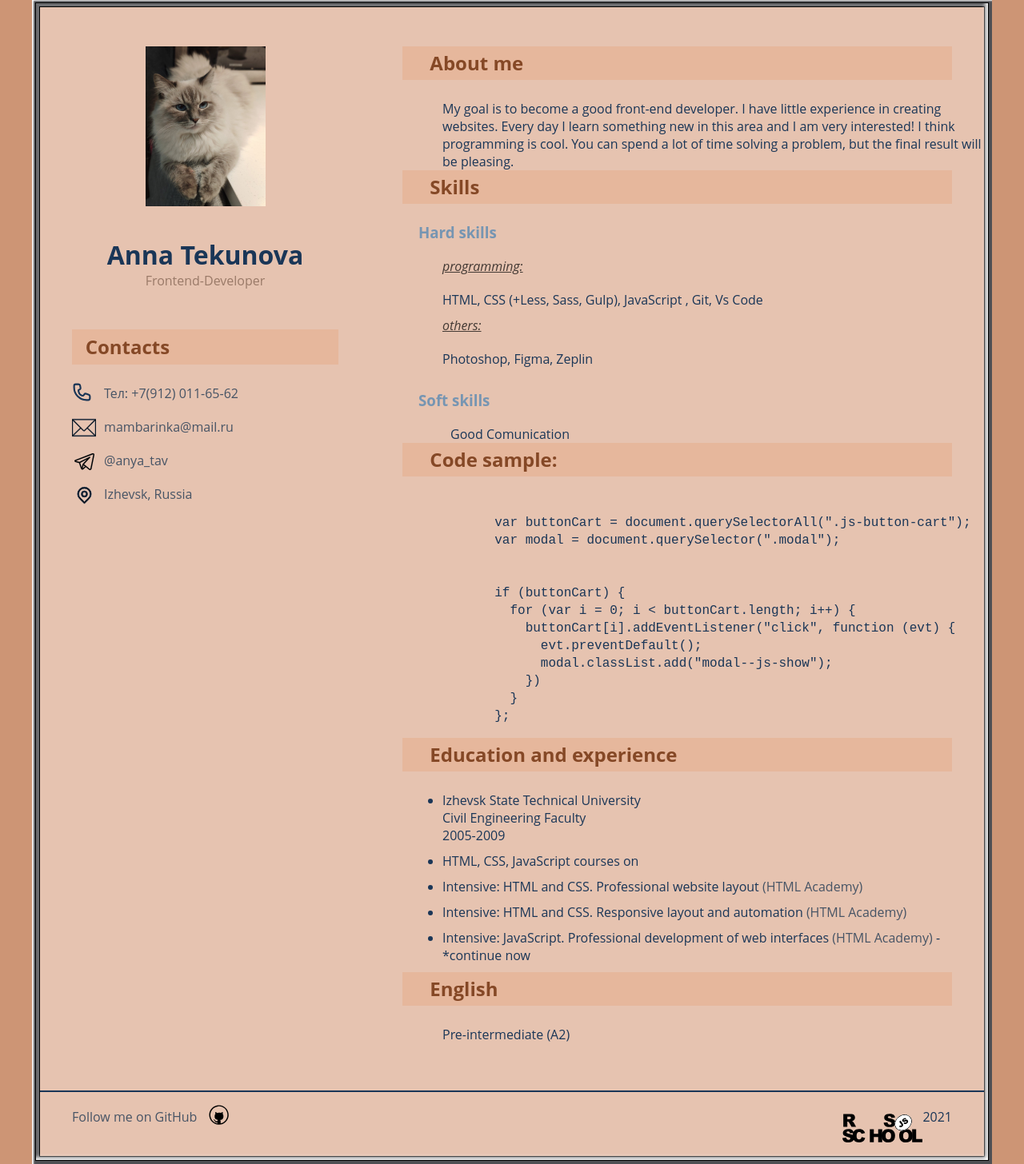
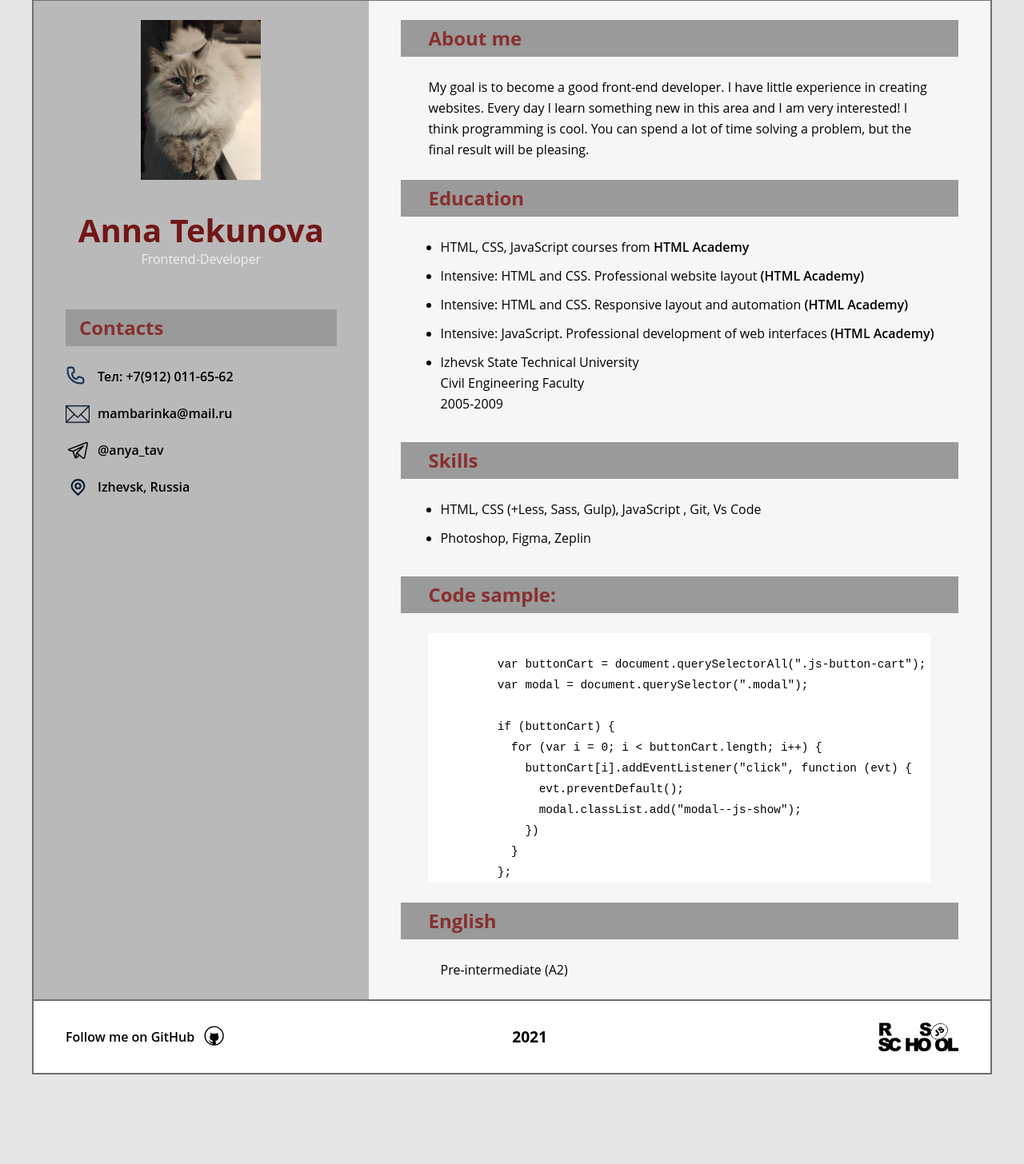
Before and after one commit to mambarinka/rsschool-cv, a plain HTML site: page index.html in a window 1280 px wide. Shown: the part 31-1487 px from the top of the page at 80% size. After the commit the page ends 1375 px from the top, so only its background shows below. Drawn offline with Linux system fonts and the light colour scheme.

Commit message:
feat: adds new styles, changes elements

```diff
--- a/index.html
+++ b/index.html
@@ -38,39 +38,61 @@
     </div>
     <div class="container__column">
       <main class="page-main">
-        <section class="summary">
-          <h2 class="summary__title">About me</h2>
-          <p class="summary__text">My goal is to become a good front-end developer.
+        <section class="about-me">
+          <h2 class="about-me__title">About me</h2>
+          <p class="about-me__text">My goal is to become a good front-end developer.
             I have little experience in creating websites. Every day I learn
             something new in this area and I am very interested! I think programming is cool. You can spend a lot of
             time solving a
             problem, but the final result will be pleasing.</p>
         </section>
 
+        <section class="education">
+          <h2 class="education__title">Education</h2>
+          <ul class="education__list">
+            <li class="education__item">
+              <p>HTML, CSS, JavaScript courses from <a href="https://htmlacademy.ru/courses">HTML Academy</a></p>
+            </li>
+            <li class="education__item">
+              <p>Intensive: HTML and CSS. Professional website layout <a
+                  href="https://htmlacademy.ru/intensive/htmlcss/29">(HTML Academy)</a></p>
+            </li>
+            <li class="education__item">
+              <p>Intensive: HTML and CSS. Responsive layout and
+                automation <a href="https://htmlacademy.ru/intensive/adaptive/21">(HTML Academy)</a></p>
+            </li>
+            <li class="education__item">
+              <p>Intensive: JavaScript. Professional
+                development of web interfaces <a href="https://htmlacademy.ru/intensive/javascript/22">(HTML
+                  Academy)</a>
+              </p>
+            </li>
+            <li class="education__item">
+              <p>Izhevsk State Technical University</p>
+              <p>Civil Engineering Faculty</p>
+              <p>2005-2009</p>
+            </li>
+          </ul>
+        </section>
+
         <section class="skills">
           <h2 class="skills__title">Skills</h2>
-          <h3 class="skills__title-hard">Hard skills</h3>
           <ul class="skills__list">
             <li class="skills__item">
-              <h4 class="skills__title-programming">programming:</h4>
               <p>HTML, CSS (+Less, Sass, Gulp), JavaScript , Git, Vs Code</p>
             </li>
             <li class="skills__item">
-              <h4 class="skills__title-others">others:</h4>
               <p>Photoshop, Figma, Zeplin</p>
             </li>
           </ul>
-          <h3 class="skills__title-soft">Soft skills</h3>
-          <p class="skills__soft-text">Good Comunication</p>
         </section>
 
-        <section class="code-examples">
-          <h2 class="code-examples__title">Code sample:</h2>
-          <pre class="code"><code><!-- find all buttons: -->
+        <section class="code-example">
+          <h2 class="code-example__title">Code sample:</h2>
+          <pre class="code-example__content"><code>
           var buttonCart = document.querySelectorAll(".js-button-cart");
           var modal = document.querySelector(".modal");
 
-            <!-- by clicking on the button, open a modal window: -->
           if (buttonCart) {
             for (var i = 0; i &lt; buttonCart.length; i++) {
               buttonCart[i].addEventListener("click", function (evt) {
@@ -79,35 +101,6 @@
               })
             }
           };</code></pre>
-        </section>
-
-        <section class="education-experience">
-          <h2 class="education-experience__title">Education and experience</h2>
-          <ul class="education-experience__list">
-            <li class="education-experience__item">
-              <p>Izhevsk State Technical University</p>
-              <p>Civil Engineering Faculty</p>
-              <p>2005-2009</p>
-            </li>
-            <li class="education-experience__item">
-              <p>HTML, CSS, JavaScript courses on <a href="https://htmlacademy.ru/courses"></a></p>
-            </li>
-            <li class="education-experience__item">
-              <p>Intensive: HTML and CSS. Professional website layout <a
-                  href="https://htmlacademy.ru/intensive/htmlcss/29">(HTML Academy)</a></p>
-            </li>
-            <li class="education-experience__item">
-              <p>Intensive: HTML and CSS. Responsive layout and
-                automation <a href="https://htmlacademy.ru/intensive/adaptive/21">(HTML Academy)</a></p>
-            </li>
-            <li class="education-experience__item">
-              <p>Intensive: JavaScript. Professional
-                development of web interfaces <a href="https://htmlacademy.ru/intensive/javascript/22">(HTML
-                  Academy)</a>
-                <span>- *continue now</span>
-              </p>
-            </li>
-          </ul>
         </section>
 
         <section class="english">
@@ -121,8 +114,9 @@
       <h2 class="information__title visually-hidden">Ссылка на мой гитхаб, год создания приложения, логотип курса со
         ссылкой</h2>
       <a class="information__github" href="https://github.com/mambarinka">Follow me on GitHub</a>
+      <span class="information__year">2021</span>
       <a class="information__rsschool" href="https://rs.school/js/"></a>
-      <span class="information__year">2021</span>
+
     </footer>
   </div>
 </body>
--- a/style.css
+++ b/style.css
@@ -18,11 +18,11 @@ body {
 
   font-family: "Open Sans", "Arial", sans-serif;
   font-size: 16px;
-  line-height: 22px;
+  line-height: 26px;
   font-weight: 400;
-  color: #1a3657;
+  color: #000000;
 
-  background-color: #cd9575;
+  background-color: #E6E6E6;
 }
 
 img {
@@ -31,7 +31,8 @@ img {
 }
 
 a {
-  color: #475465;
+  font-weight: 600;
+  color: #000000;
   text-decoration: none;
 }
 
@@ -75,27 +76,23 @@ input[type="radio"].visually-hidden {
   flex-wrap: wrap;
   width: 1200px;
   margin: 0 auto;
-  padding-left: 10px;
-  padding-right: 10px;
 
-  background-color: #e6c3b0;
-  box-shadow: inset 2px 2px 2px 0 white,
-    inset 0 0 0 4px #4f5054,
-    inset 0 0 0 5px black,
-    inset -5px -5px 5px 3px white,
-    inset 0 0 0 9px #6c6d70,
-    inset 0 0 0 10px black;
+  background-color: #FFFFFF;
+
+  border: 2px solid #6F6F6F;
 }
 
 .container__column {
   display: flex;
   flex-direction: column;
   width: 65%;
-  padding: 5% 40px;
+  padding: 2% 40px;
+  background-color: #F6F6F6;
 }
 
 .container__column--contacts {
   width: 35%;
+  background-color: #B9B9B9
 }
 
 .name {
@@ -106,18 +103,17 @@ input[type="radio"].visually-hidden {
 }
 
 .contacts__title,
-.summary__title,
+.about-me__title,
 .skills__title,
-.code-examples__title,
-.education-experience__title,
+.code-example__title,
+.education__title,
 .english__title {
   margin-bottom: 25px;
   padding: 10px 5%;
-  color: #854826;
+  color: #892F2F;
 
-  background-color: #e6b79c;
+  background-color: #9A9A9A;
 }
-
 
 .name__img {
   margin-bottom: 50px;
@@ -125,15 +121,12 @@ input[type="radio"].visually-hidden {
 
 .name__title {
   margin-bottom: 10px;
-  color: #1a3657;
+  font-size: 2.5em;
+  color: #721717;
 }
 
 .name__description {
-  color: #9a7a68
-}
-
-.contacts__title {
-  line-height: 100%;
+  color: #EEEEEE
 }
 
 .contacts__list {
@@ -202,50 +195,57 @@ input[type="radio"].visually-hidden {
   background-size: 25px 25px;
 }
 
-.summary__text {
-  width: 740px;
-  padding-left: 50px;
+.about-me {
+  padding-bottom: 25px;
 }
 
-.skills__title-hard,
-.skills__title-soft {
-  margin-bottom: 20px;
-  padding-left: 20px;
+.about-me__text {
+  padding-left: 5%;
+  padding-right: 5%;
+}
 
-  color: rgba(70, 130, 180, 0.7);
+.education {
+  padding-bottom: 25px;
+}
+
+.education__list {
+  padding-left: 50px;
+  list-style: disc;
+}
+
+.education__item {
+  margin-bottom: 10px;
+}
+
+.skills {
+  padding-bottom: 25px;
 }
 
 .skills__list {
   padding-left: 50px;
-  padding-bottom: 20px;
+  list-style: disc;
 }
 
 .skills__item {
   margin-bottom: 10px;
 }
 
-.skills__title-programming,
-.skills__title-others {
-  margin-bottom: 20px;
-
-  font-style: italic;
-  font-weight: 400;
-  text-decoration: underline;
-
-  color: rgba(0, 0, 0, 0.7);
+.code-example {
+  padding-bottom: 25px;
 }
 
-.skills__soft-text {
-  padding-left: 60px;
+.code-example__content {
+  display: flex;
+  justify-content: center;
+  margin: 0 auto;
+
+  font-size: 0.9em;
 }
 
-.education-experience__list {
-  padding-left: 50px;
-  list-style: disc;
-}
+.code-example__content code {
+  width: 90%;
 
-.education-experience__item {
-  margin-bottom: 10px;
+  background-color: #ffffff;
 }
 
 .english-text {
@@ -254,10 +254,12 @@ input[type="radio"].visually-hidden {
 
 .information {
   display: flex;
+  justify-content: space-between;
+  align-items: center;
   width: 100%;
   padding: 20px 40px;
 
-  border-top: 2px solid #1a3657;
+  border-top: 2px solid #6F6F6F;
 }
 
 .information__github {
@@ -271,7 +273,7 @@ input[type="radio"].visually-hidden {
   content: "";
   width: 30px;
   height: 30px;
-  top: -7px;
+  top: -3px;
   right: 0;
 
   background: url("./img/github-icon.svg") no-repeat center;
@@ -281,6 +283,13 @@ input[type="radio"].visually-hidden {
 .information__rsschool {
   width: 100px;
   height: 50px;
+  margin-left: auto;
+
   background: url("./img/rs_school-icon.svg") no-repeat center;
-  /* background-size: 25px 25px; */
 }
+
+.information__year {
+  width: 9%;
+  font-size: 1.2em;
+  font-weight: 700;
+}
```
Lines whose indentation alone changed are shown as unchanged.
